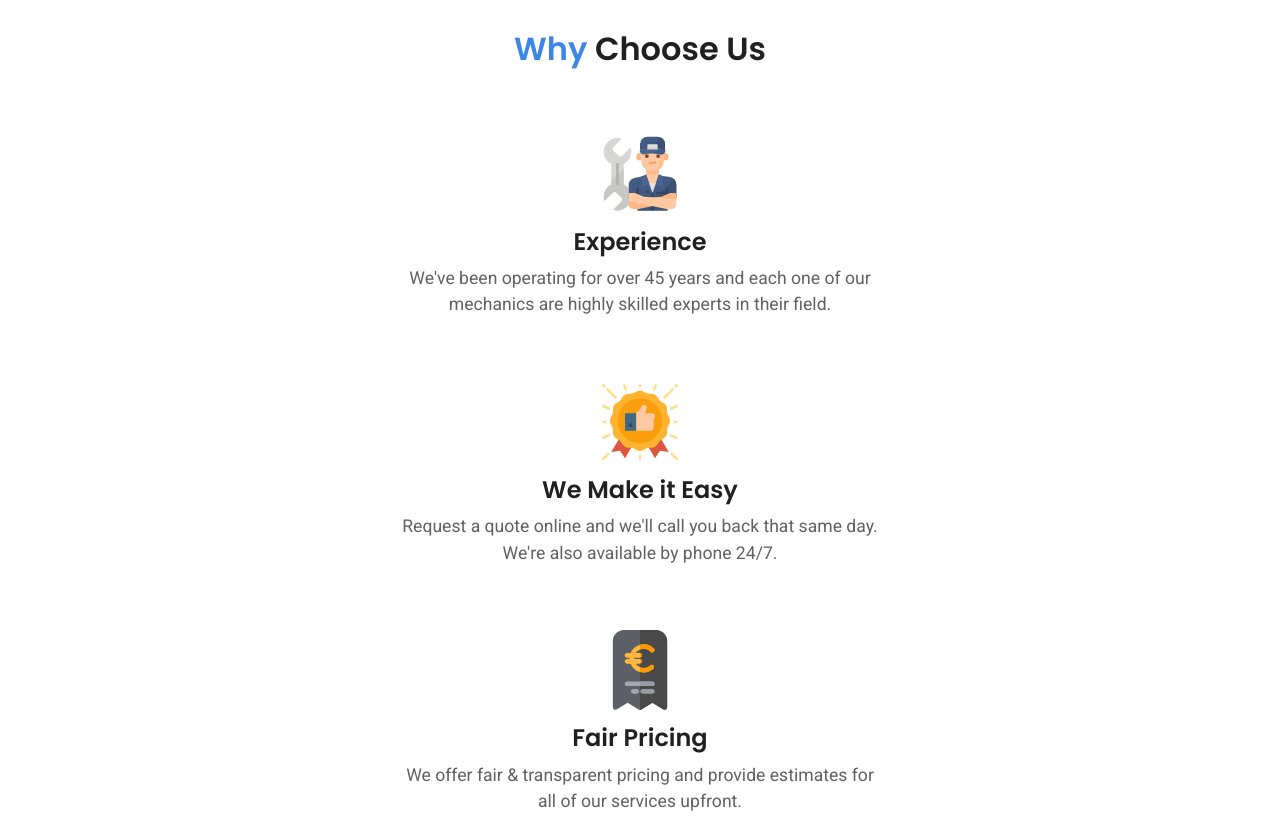
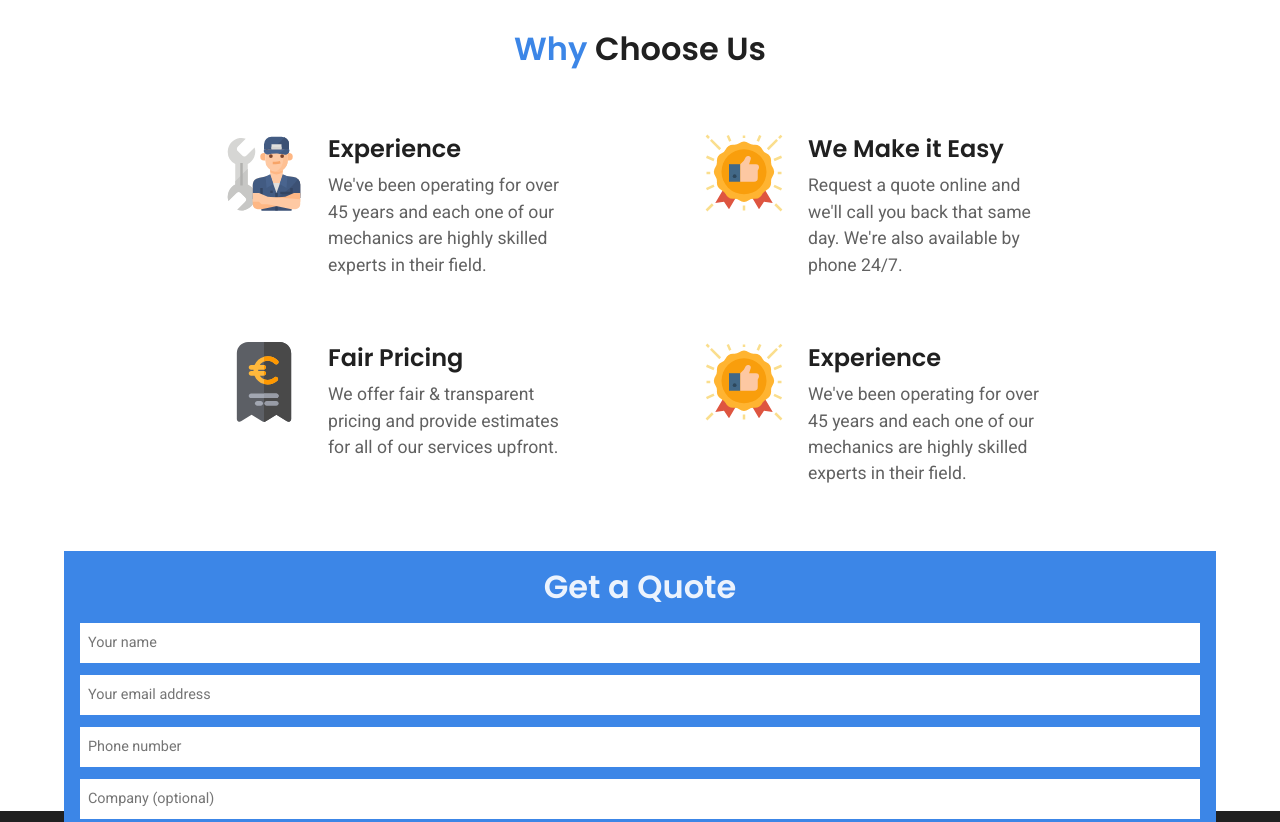
Before and after one commit to carlosgauci/baskals-garage, a Gatsby site: page / in a window 1280 px wide. Shown: the part 2089-2911 px from the top of the page. Built offline with nearby package versions, Linux system fonts and the light colour scheme; Gatsby itself is replaced by a stand-in of ours; no server answers.

Commit message:
fixed experience section for large screens

```diff
--- a/src/components/About/About.js
+++ b/src/components/About/About.js
@@ -1,5 +1,4 @@
 import React from "react"
-import { StaticImage } from "gatsby-plugin-image"
 import { graphql, useStaticQuery } from "gatsby"
 import { GatsbyImage, getImage, withArtDirection } from "gatsby-plugin-image"
 import {
--- a/src/components/Experience/Experience.js
+++ b/src/components/Experience/Experience.js
@@ -8,6 +8,7 @@ import {
   single,
   svg,
   title,
+  text,
 } from "./Experience.module.scss"
 
 const Experience = () => {
@@ -23,8 +24,10 @@ const Experience = () => {
               <div className={svg}>
                 <item.icon />
               </div>
-              <h3>{item.title}</h3>
-              <p>{item.text}</p>
+              <section className={text}>
+                <h3>{item.title}</h3>
+                <p>{item.text}</p>
+              </section>
             </article>
           )
         })}
--- a/src/components/Experience/Experience.module.scss
+++ b/src/components/Experience/Experience.module.scss
@@ -20,7 +20,7 @@
 }
 
 .single {
-  max-width: 30rem;
+  max-width: 25rem;
   @include flex-col;
   align-items: center;
   margin: 2rem 0;
@@ -39,3 +39,40 @@
   width: $svg-l;
   margin-bottom: 0.5rem;
 }
+
+@media only screen and (min-width: 768px) {
+  .grid {
+    @include flex-row;
+    flex-wrap: wrap;
+    justify-content: center;
+    align-items: unset;
+  }
+
+  .single {
+    display: grid;
+    grid-template-columns: auto 1fr;
+    align-items: unset;
+    margin: 2rem 4rem;
+
+    p,
+    h3 {
+      text-align: left;
+    }
+  }
+
+  .svg {
+    margin: 0 1.5rem 0 0;
+  }
+}
+
+@media only screen and (min-width: 1024px) {
+  .single {
+    max-width: 22rem;
+  }
+}
+
+@media only screen and (min-width: 1440px) {
+  .single {
+    max-width: 28rem;
+  }
+}
```
Also changed, not shown: src/components/About/About.module.scss (+0 -12 lines).
